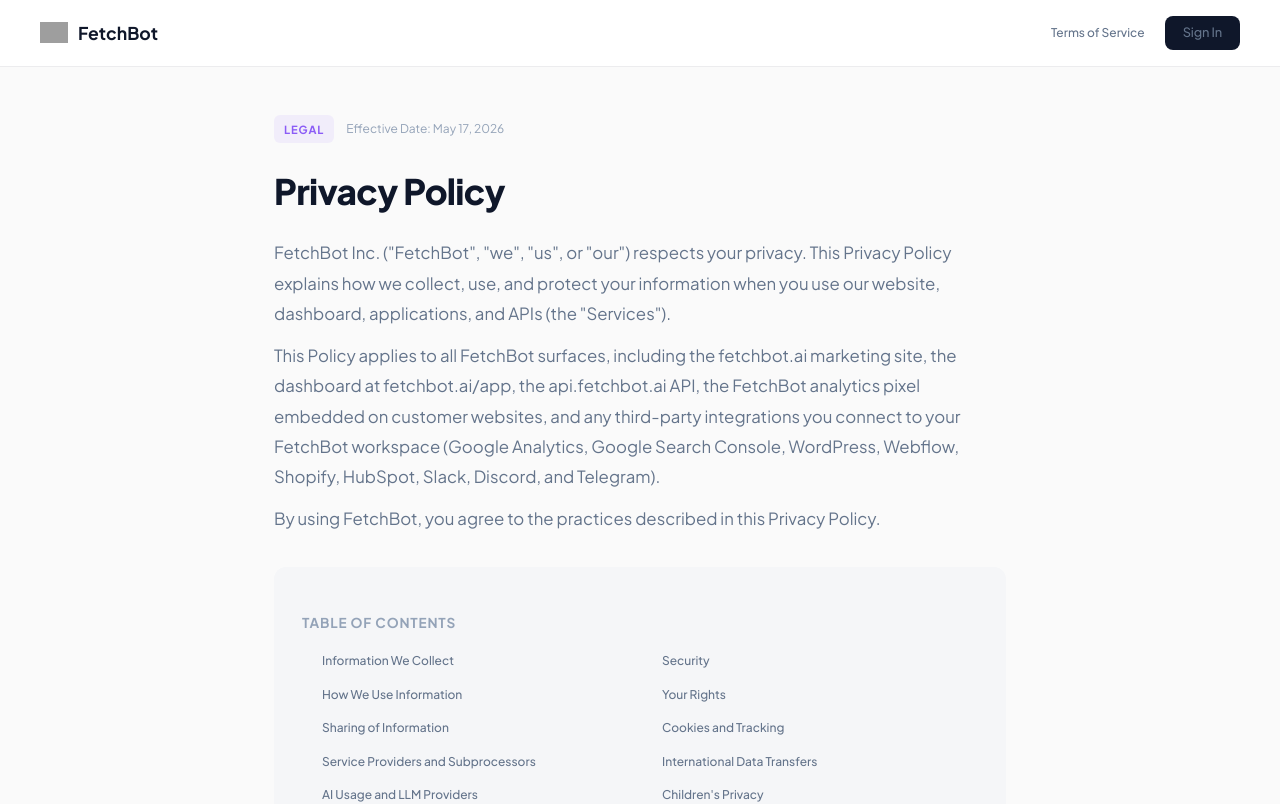
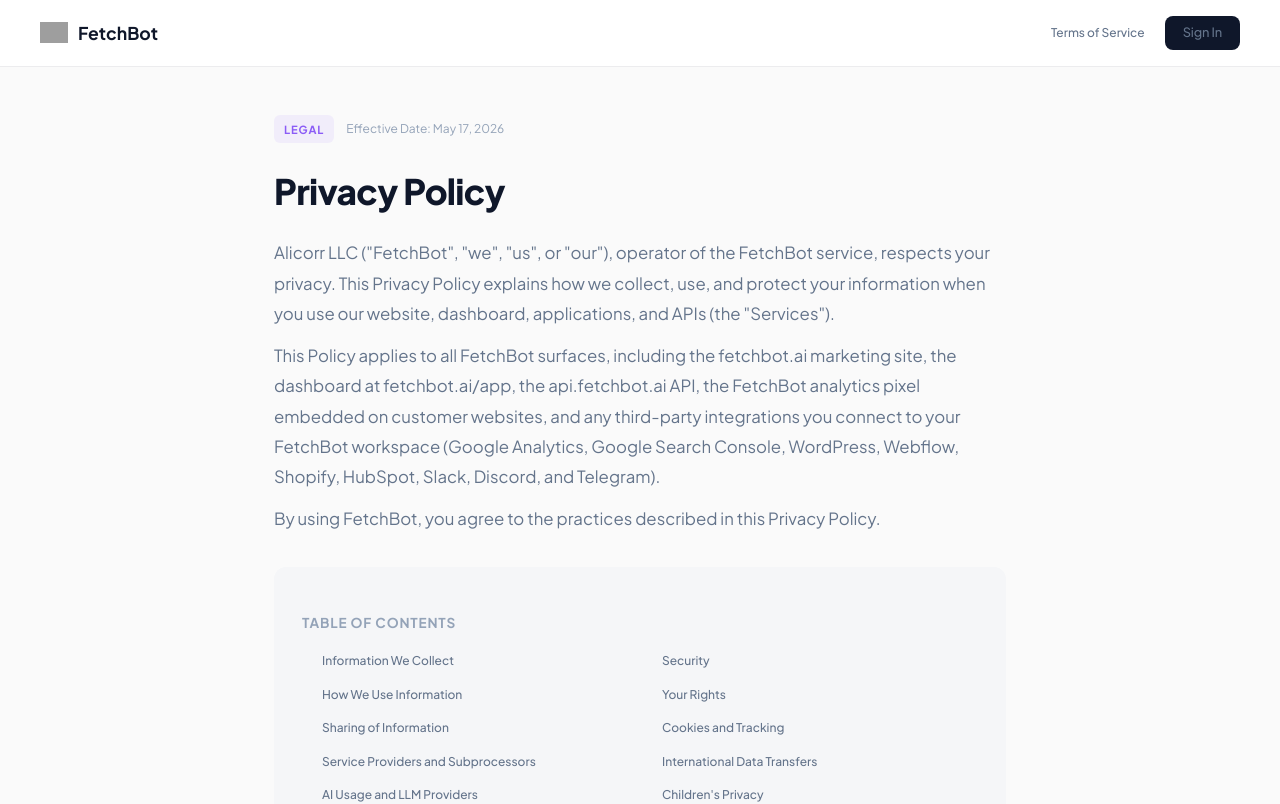
Before and after one commit to Ifthikar20/ftb-api-26, a Vue app in the folder frontend/: page /privacy in a window 1280 px wide. Shown: the top 804 px of the page. Built offline with nearby package versions, Linux system fonts and the light colour scheme; grey boxes are pictures that could not be loaded.

Commit message:
Legal pages: correct entity name to Alicorr LLC
FetchBot is the product brand; the operating legal entity is Alicorr
LLC. Updates the controller name in the Privacy Policy and Terms of
Service, the indemnification clause, the contact card, and the
footer copyrights on both pages.

```diff
--- a/frontend/src/pages/legal/PrivacyPage.vue
+++ b/frontend/src/pages/legal/PrivacyPage.vue
@@ -19,7 +19,7 @@
 
       <h1>Privacy Policy</h1>
       <p class="legal-intro">
-        FetchBot Inc. ("FetchBot", "we", "us", or "our") respects your privacy. This Privacy
+        Alicorr LLC ("FetchBot", "we", "us", or "our"), operator of the FetchBot service, respects your privacy. This Privacy
         Policy explains how we collect, use, and protect your information when you use our
         website, dashboard, applications, and APIs (the "Services").
       </p>
@@ -304,13 +304,13 @@
           issues, email <a href="mailto:security@fetchbot.ai">security@fetchbot.ai</a>.
         </p>
         <p>
-          FetchBot Inc.
+          Alicorr LLC (operator of FetchBot).
         </p>
       </section>
     </main>
 
     <footer class="legal-footer">
-      <p>&copy; 2026 FetchBot Inc. All rights reserved.</p>
+      <p>&copy; 2026 Alicorr LLC. All rights reserved.</p>
       <div class="legal-footer-links">
         <router-link to="/terms">Terms of Service</router-link>
         <router-link to="/privacy">Privacy Policy</router-link>
--- a/frontend/src/pages/legal/TermsPage.vue
+++ b/frontend/src/pages/legal/TermsPage.vue
@@ -21,7 +21,7 @@
       <p class="legal-intro">
         Welcome to FetchBot. These Terms of Service ("Terms") govern your use of the FetchBot
         platform, website, APIs, and related services (collectively, the "Service") operated by
-        FetchBot Inc. ("Company", "we", "us", or "our").
+        Alicorr LLC ("Company", "we", "us", or "our"), operator of the FetchBot service.
       </p>
       <p class="legal-intro">
         By accessing or using the Service, you agree to be bound by these Terms. If you do not
@@ -234,7 +234,7 @@
       <!-- ── 13. Indemnification ── -->
       <section id="indemnification">
         <h2>13. Indemnification</h2>
-        <p>You agree to indemnify, defend, and hold harmless FetchBot Inc. and its officers, directors, employees, and agents from any claims, damages, losses, liabilities, and expenses (including reasonable attorneys' fees) arising out of:</p>
+        <p>You agree to indemnify, defend, and hold harmless Alicorr LLC and its officers, directors, employees, and agents from any claims, damages, losses, liabilities, and expenses (including reasonable attorneys' fees) arising out of:</p>
         <ul>
           <li>Your use of the Service.</li>
           <li>Your violation of these Terms.</li>
@@ -267,7 +267,7 @@
         <h2>16. Contact Information</h2>
         <p>If you have any questions about these Terms, you can reach us at:</p>
         <div class="contact-card">
-          <p><strong>FetchBot Inc.</strong></p>
+          <p><strong>Alicorr LLC</strong> (operator of FetchBot)</p>
           <p>Email: <a href="mailto:legal@fetchbot.ai">legal@fetchbot.ai</a></p>
           <p>Support: <a href="mailto:support@fetchbot.ai">support@fetchbot.ai</a></p>
           <p>Website: <a href="https://fetchbot.ai" target="_blank" rel="noopener">https://fetchbot.ai</a></p>
@@ -276,7 +276,7 @@
     </main>
 
     <footer class="legal-footer">
-      <p>&copy; 2026 FetchBot Inc. All rights reserved.</p>
+      <p>&copy; 2026 Alicorr LLC. All rights reserved.</p>
       <div class="legal-footer-links">
         <router-link to="/terms">Terms of Service</router-link>
         <router-link to="/privacy">Privacy Policy</router-link>
```
